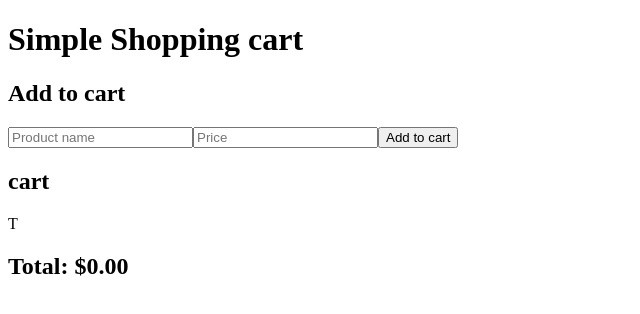
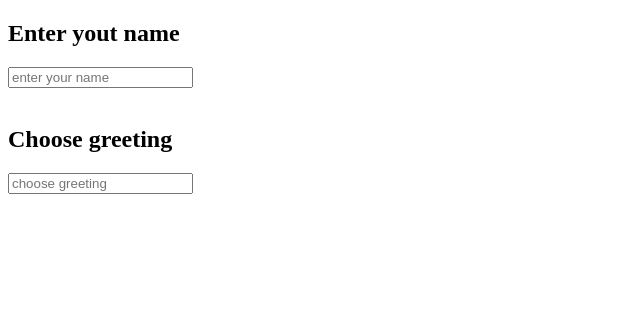
Before and after one commit to RashkaBoy08/react-course, a React (Vite) app: page / in a window 1280 px wide. Shown: the top 314 px of the page, without its empty margins (0-640 px from the left). Built offline with nearby package versions, Linux system fonts and the light colour scheme.

Commit message:
Update Exercise_1: Add GreetingTitle component and update App and ShoppingCard

```diff
--- a/src/App.jsx
+++ b/src/App.jsx
@@ -1,6 +1,7 @@
-import { ShoppingCart } from "./ShoppingCard";
+import { GreetingTitle } from "./GreetingTitle";
+
 function App() {
-  return <ShoppingCart />;
+  return <GreetingTitle/>;
 }
 
 export default App;
--- /dev/null
+++ b/src/GreetingTitle.jsx
@@ -0,0 +1,35 @@
+import { useState, useEffect } from "react";
+
+export const GreetingTitle = () => {
+  const [userName, setUserName] = useState("");
+  const [greeting, setGreeting] = useState("");
+
+  useEffect(() => {
+    document.title = userName ? `🎉Hello, ${userName}` : "Welome User";
+    if (userName && greeting) {
+      document.title = `${greeting}, ${userName}`;
+    }
+  }, [userName, greeting]);
+
+  //markup;
+  return (
+    <div>
+      <h2>Enter yout name</h2>
+      <input
+        type="text"
+        placeholder="enter your name"
+        onChange={(e) => setUserName(e.target.value)}
+        value={userName}
+      />
+      <br />
+      <br />
+      <h2>Choose greeting</h2>
+      <input
+        type="text"
+        placeholder="choose greeting"
+        onChange={(e) => setGreeting(e.target.value)}
+        value={greeting}
+      />
+    </div>
+  );
+};
--- a/src/ShoppingCard.jsx
+++ b/src/ShoppingCard.jsx
@@ -1,103 +1,113 @@
 import { useState } from "react";
 
 export const ShoppingCart = () => {
-  const [cart, setCart] = useState([]);
+  //  useState
+  const [products, setProducts] = useState([]);
   const [productName, setProductName] = useState("");
-  const [price, setPrice] = useState("");
+  const [productPrice, setProductPrice] = useState(0);
 
-  const AddToCart = () => {
-    if (!productName.trim() || !price) {
-      return;
-    }
-
-    const NewProduct = {
+  const handleCart = () => {
+    if (productName.trim() !== "" && Number(productPrice) > 0) {
+      //object
+      const newProducts = {
         id: crypto.randomUUID(),
-      name: productName.trim(),
-      price: Number(price),
+        name: productName,
+        price: Number(productPrice),
         quantity: 1,
       };
 
-    setCart([...cart, NewProduct]);
-    console.log(NewProduct);
-
+      setProducts([...products, newProducts]);
       setProductName("");
-    setPrice("");
+      setProductPrice("");
+    }
   };
 
-  const increaseQuantity = (id) => {
-    setCart(
-      cart.map((item) =>
-        item.id === id ? { ...item, quantity: item.quantity + 1 } : item,
-      ),
-    );
+  const handleProduct = (id) => {
+    console.log(products);
+
+    console.log(id);
+
+    let updatedProducts = products.filter((item) => item.id != id);
+    setProducts(updatedProducts);
   };
 
-  const decreaseQuantity = (id) => {
-    setCart(
-      cart.map((item) =>
+  const increaseProduct = (id) => {
+    console.log(products);
+
+    let updateProducts = products.map((item) =>
+      item.id === id ? { ...item, quantity: item.quantity + 1 } : item,
+    );
+    setProducts(updateProducts);
+  };
+
+  const decreaseProduct = (id) => {
+    let updateProducts = products.map((item) =>
       item.id === id && item.quantity > 1
         ? { ...item, quantity: item.quantity - 1 }
         : item,
-      ),
     );
+
+    setProducts(updateProducts);
   };
 
-  const removeFromCart = (id) => {
-    setCart(cart.filter((item) => item.id !== id));
-  };
-
-  const totalPrice = cart.reduce(
+  const totalPrice = products.reduce(
     (total, item) => total + item.price * item.quantity,
     0,
   );
 
-  // html
+  // Markup
   return (
     <div>
-      <h1>Simple Shopping cart</h1>
-      <h2>Add to cart</h2>
+      <h1>Simple Shopping Cart</h1>
+      <h3>Add a product</h3>
 
       <input
         type="text"
         placeholder="Product name"
         onChange={(e) => setProductName(e.target.value)}
+        value={productName}
       />
 
       <input
         type="number"
-        placeholder="Price"
-        onChange={(e) => setPrice(e.target.value)}
+        placeholder="Product price"
+        onChange={(e) => setProductPrice(e.target.value)}
+        value={productPrice}
+        min={0}
+        step={0.01}
       />
 
-      <button onClick={AddToCart}>Add to cart</button>
+      <button onClick={handleCart}>Add to cart</button>
 
-      <h2>cart</h2>
-      {cart.length === 0 ? (
-        <p>T</p>
-      ) : (
+      <div>
+        {products.length > 0 ? (
+          <>
+            <h3>Product in cart</h3>
             <ul>
-          {cart.map((item) => (
+              {products.map((item) => (
                 <li key={item.id}>
-              {" "}
-              <strong> {item.name} </strong> - ${item.price.toFixed(2)}{" "}
+                  <strong>{item.name} </strong>{" "}
+                  <span> ( ${item.price.toFixed(2)} ) </span>
                   <div>
-                <button onClick={() => decreaseQuantity(item.id)}>-</button>
-
-                <span> {item.quantity} </span>
-
-                <button onClick={() => increaseQuantity(item.id)}>+</button>
-
-                <button onClick={() => removeFromCart(item.id)}>Remove</button>
+                    Quantity:
+                    <button onClick={() => increaseProduct(item.id)}>+</button>
+                    <span>{item.quantity}</span>
+                    <button onClick={() => decreaseProduct(item.id)}>-</button>
                   </div>
-              <p>Subtotal: ${(item.price * item.quantity).toFixed(2)}</p>
+                  <button onClick={() => handleProduct(item.id)}>Remove</button>
                 </li>
               ))}
             </ul>
+            <p>Total Price: ${totalPrice}</p>
+          </>
+        ) : (
+          <p>This cart is empty.</p>
         )}
 
-      <h2>Total: ${totalPrice.toFixed(2)}</h2>
+        {/* END */}
+      </div>
 
-      {/* finish */}
+      {/* Finish */}
     </div>
   );
 };
```
Lines whose indentation alone changed are shown as unchanged.
